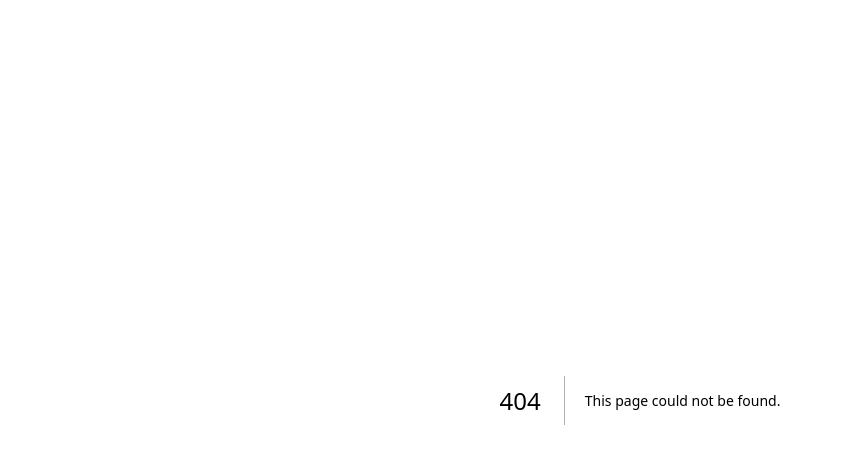
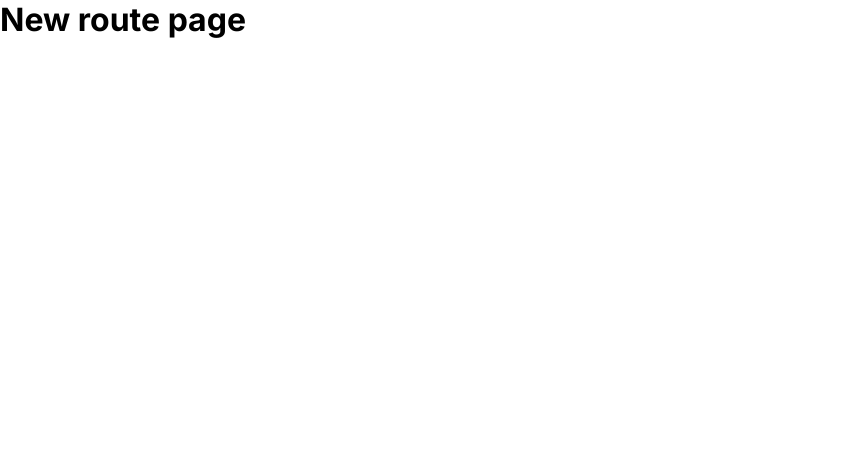
Before and after one commit to wonjin-dev/app-router, a Next.js app: page /new-route in a window 1280 px wide. Before the commit this address had no page. Shown: the top 464 px of the page, without its empty margins (0-841 px from the left). Built offline with nearby package versions, Linux system fonts and the light colour scheme.

Commit message:
define route

```diff
--- /dev/null
+++ b/app/new-route/page.tsx
@@ -0,0 +1,9 @@
+const NewRoutePage = () => {
+	return (
+		<main>
+			<h1>New route page</h1>
+		</main>
+	);
+};
+
+export default NewRoutePage;
--- a/app/page.tsx
+++ b/app/page.tsx
@@ -1,7 +1,11 @@
 import type { NextPage } from 'next';
 
 const HomePage: NextPage = () => {
-	return <main></main>;
+	return (
+		<main>
+			<h1>Hello, World</h1>
+		</main>
+	);
 };
 
 export default HomePage;
```
Also changed, not shown: 1 other file (tests, documents, lock files or other folders).
